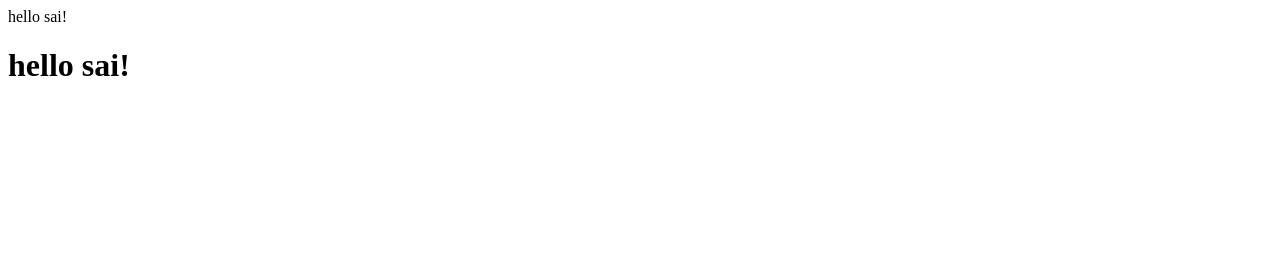
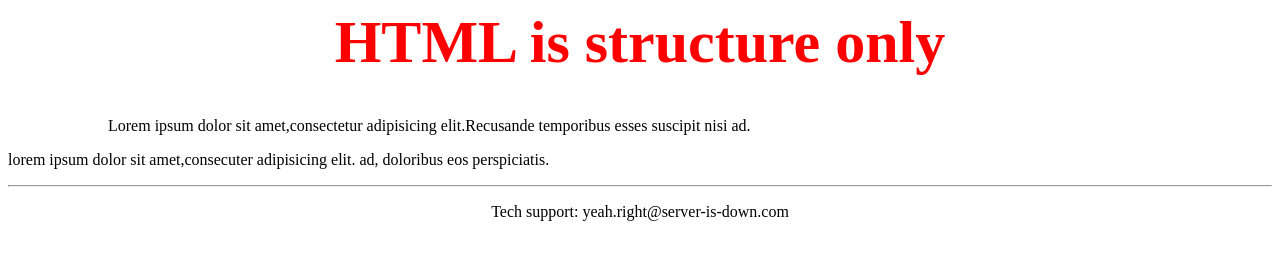
Before and after one commit to saikrishna850/html-practicses, a plain HTML site: page index.html in a window 1280 px wide. Drawn offline with Linux system fonts and the light colour scheme.

Commit message:
chenged index file

```diff
--- a/index.html
+++ b/index.html
@@ -1,8 +1,22 @@
 <html>
-<head>
-    <tittle>hello sai!</tittle>
-</head>
-<body>
-<h1>hello sai!</h1>
-</body>
+    <head>
+        <title>HTML is main structure only(after)</title>
+    </head>
+    <body>
+        <h1 style = "color:red; font-size: 60px; text-align: center;">
+        HTML is structure only</h1>
+        <p style="margin: 0 100px 0 100px" font-size: 1.5em;">Lorem
+        ipsum dolor sit amet,consectetur adipisicing elit.Recusande
+        temporibus esses suscipit nisi ad.</p>
+        <p> lorem ipsum dolor sit amet,consecuter adipisicing elit.
+        ad, doloribus eos perspiciatis.</p>
+        <footer>
+            <hr>
+            <p style="text-align: center;"
+            onclick="alert('EMAILING US IS USELESS');">
+            Tech support: yeah.right@server-is-down.com
+            </p>
+        </footer>
+    </body>
+
 </html>
```
